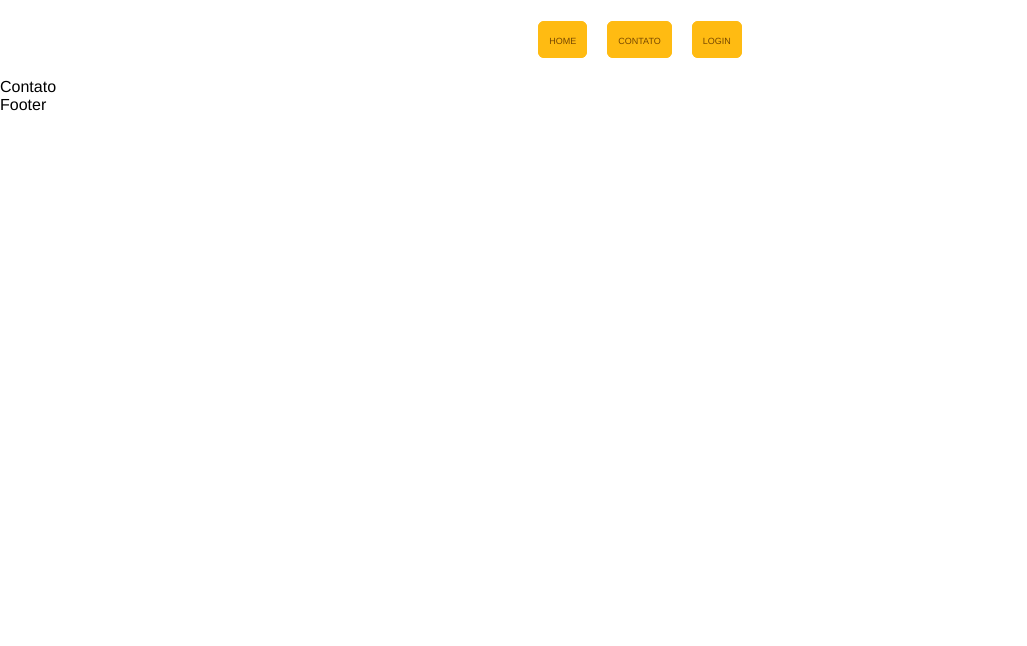
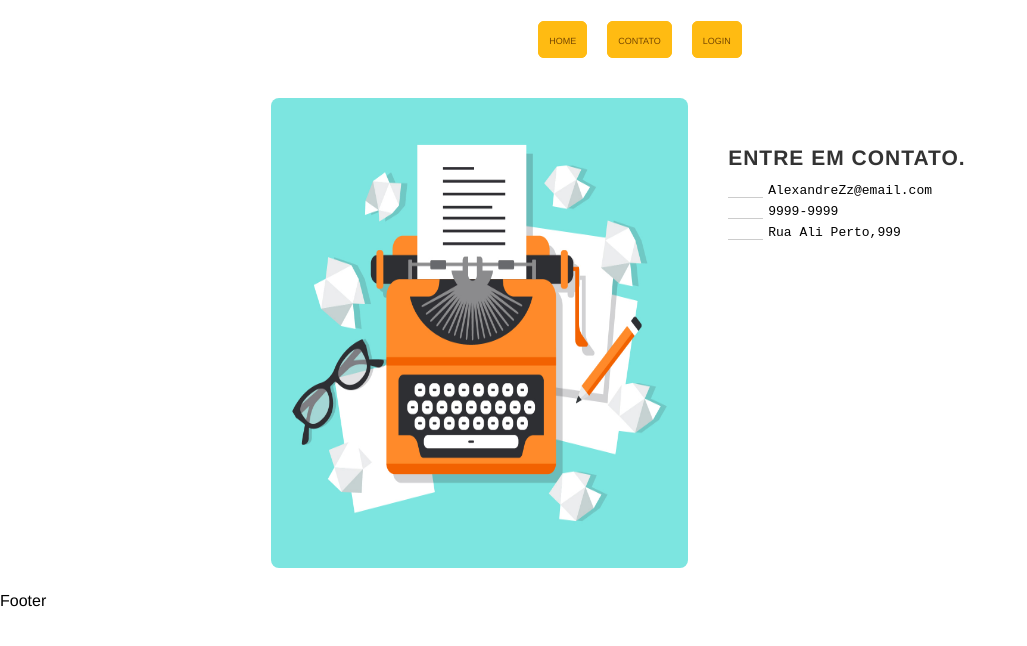
Before and after one commit to AlexandreZz/Ranek-Firebase, a React (Create React App) app: page /contato in a window 1280 px wide. Shown: the top 646 px of the page, without its empty margins (0-1027 px from the left). Built offline with nearby package versions, Linux system fonts and the light colour scheme.

Commit message:
terminei a parte do contato.

```diff
--- a/src/components/contato/Contato.js
+++ b/src/components/contato/Contato.js
@@ -1,7 +1,27 @@
 import React from "react";
+import styles from "../../modules/Contato.module.css";
+import datilografia from "../img/datilografia.jpg";
 
 const Contato = () => {
-  return <div>Contato</div>;
+  return (
+    <section className={`${styles.contato} flex animacaoLEFT center`}>
+      <div className={styles.image}>
+        <img src={datilografia} alt="DATILOGRAFIA" title="DATILOGRAFIA" />
+      </div>
+      <div className={styles.descricao}>
+        <h2>Entre em contato.</h2>
+        <p>
+          <span />AlexandreZz@email.com
+        </p>
+        <p>
+          <span />9999-9999
+        </p>
+        <p>
+          <span />Rua Ali Perto,999
+        </p>
+      </div>
+    </section>
+  );
 };
 
 export default Contato;
--- /dev/null
+++ b/src/modules/Contato.module.css
@@ -0,0 +1,41 @@
+.contato {
+  width: 100%;
+  height: auto;
+}
+.image > img {
+  width: 417px;
+  height: 470px;
+  border-radius: 8px;
+  margin: 20px 30px;
+}
+
+.descricao {
+  margin: 60px 0 20px 50px;
+}
+
+.descricao h2 {
+  color: #333;
+  font-size: 30px;
+  margin-bottom: 10px;
+  margin-left: -40px;
+  letter-spacing: 1px;
+  font-variant: all-small-caps;
+  white-space: pre;
+}
+
+.descricao p {
+  font-size: 13px;
+  margin: 5px 0;
+  font-family: 'Courier New', Courier, monospace;
+  position: relative;
+}
+
+.descricao p::before {
+  content: '';
+  width: 35px;
+  height: 1px;
+  background-color: #ccc;
+  position: absolute;
+  bottom: 0;
+  left: -40px;
+}
```
Also changed, not shown: src/components/img/datilografia.jpg (added).
